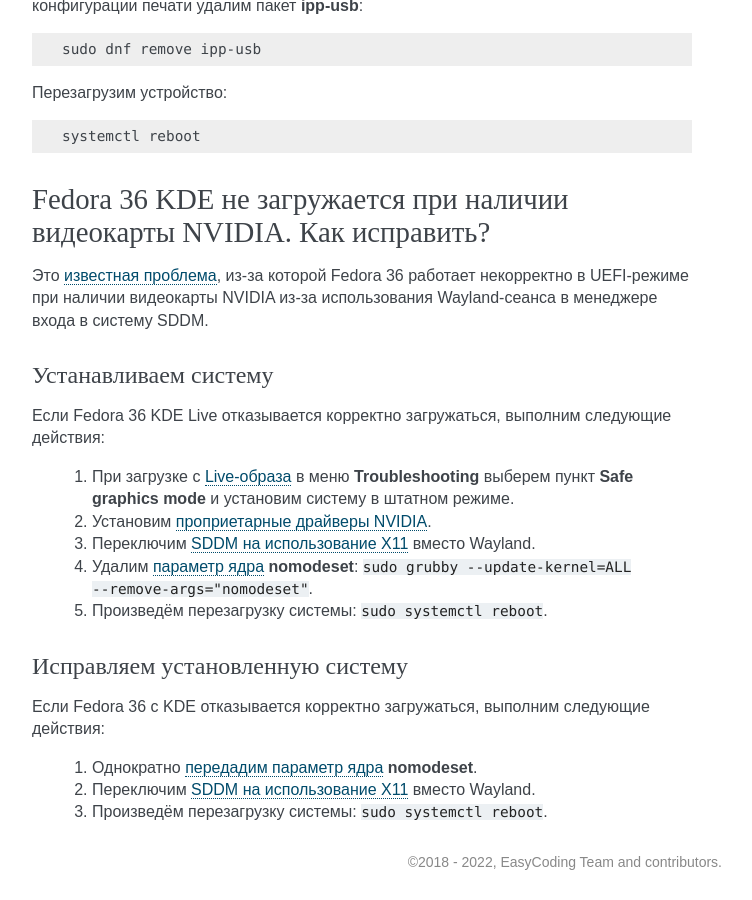
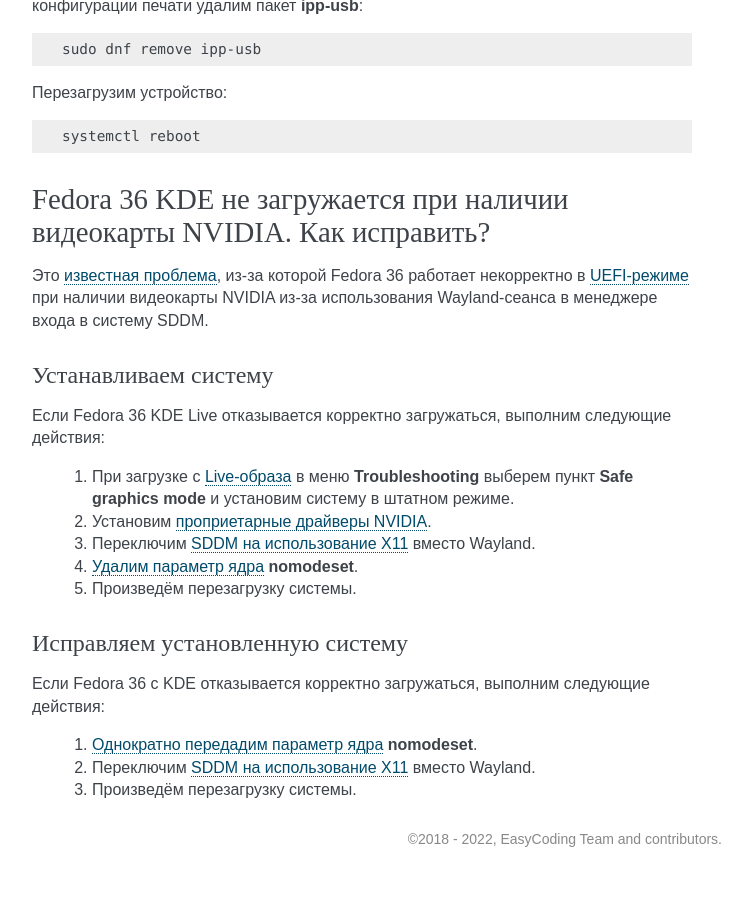
Before and after one commit to RussianFedora/FAQ, a Sphinx documentation site: the page built from source/tips-and-tricks.rst, in a window 1280 px wide and 900 px high, scrolled down 13724 px. Shown: the whole window, without its empty margins (388-1140 px from the left). Built offline with Sphinx 7.4.7, drawn with Linux system fonts in a browser that asks for light colours; comment, search, counter and statistics services are not loaded; after the commit the page ends 14601 px from its top, so only the background shows below that.

```diff
--- a/source/tips-and-tricks.rst
+++ b/source/tips-and-tricks.rst
@@ -751,14 +751,14 @@ Fedora 36 KDE не загружается при наличии видеокар
   1. При загрузке с :ref:`Live-образа <usb-flash>` в меню **Troubleshooting** выберем пункт **Safe graphics mode** и установим систему в штатном режиме.
   2. Установим :ref:`проприетарные драйверы NVIDIA <nvidia-drivers>`.
   3. Переключим :ref:`SDDM на использование X11 <x11-plasma>` вместо Wayland.
-  4. Удалим :ref:`параметр ядра <kernelpm-remove>` **nomodeset**: ``sudo grubby --update-kernel=ALL --remove-args="nomodeset"``.
-  5. Произведём перезагрузку системы: ``sudo systemctl reboot``.
+  4. :ref:`Удалим параметр ядра <kernelpm-remove>` **nomodeset**.
+  5. Произведём перезагрузку системы.
 
 Исправляем установленную систему
 ^^^^^^^^^^^^^^^^^^^^^^^^^^^^^^^^^^^^
 
 Если Fedora 36 с KDE отказывается корректно загружаться, выполним следующие действия:
 
-  1. Однократно :ref:`передадим параметр ядра <kernelpm-once>` **nomodeset**.
+  1. :ref:`Однократно передадим параметр ядра <kernelpm-once>` **nomodeset**.
   2. Переключим :ref:`SDDM на использование X11 <x11-plasma>` вместо Wayland.
-  3. Произведём перезагрузку системы: ``sudo systemctl reboot``.
+  3. Произведём перезагрузку системы.
```
Also changed, not shown: other parts of source/tips-and-tricks.rst (+2 -2 lines).
